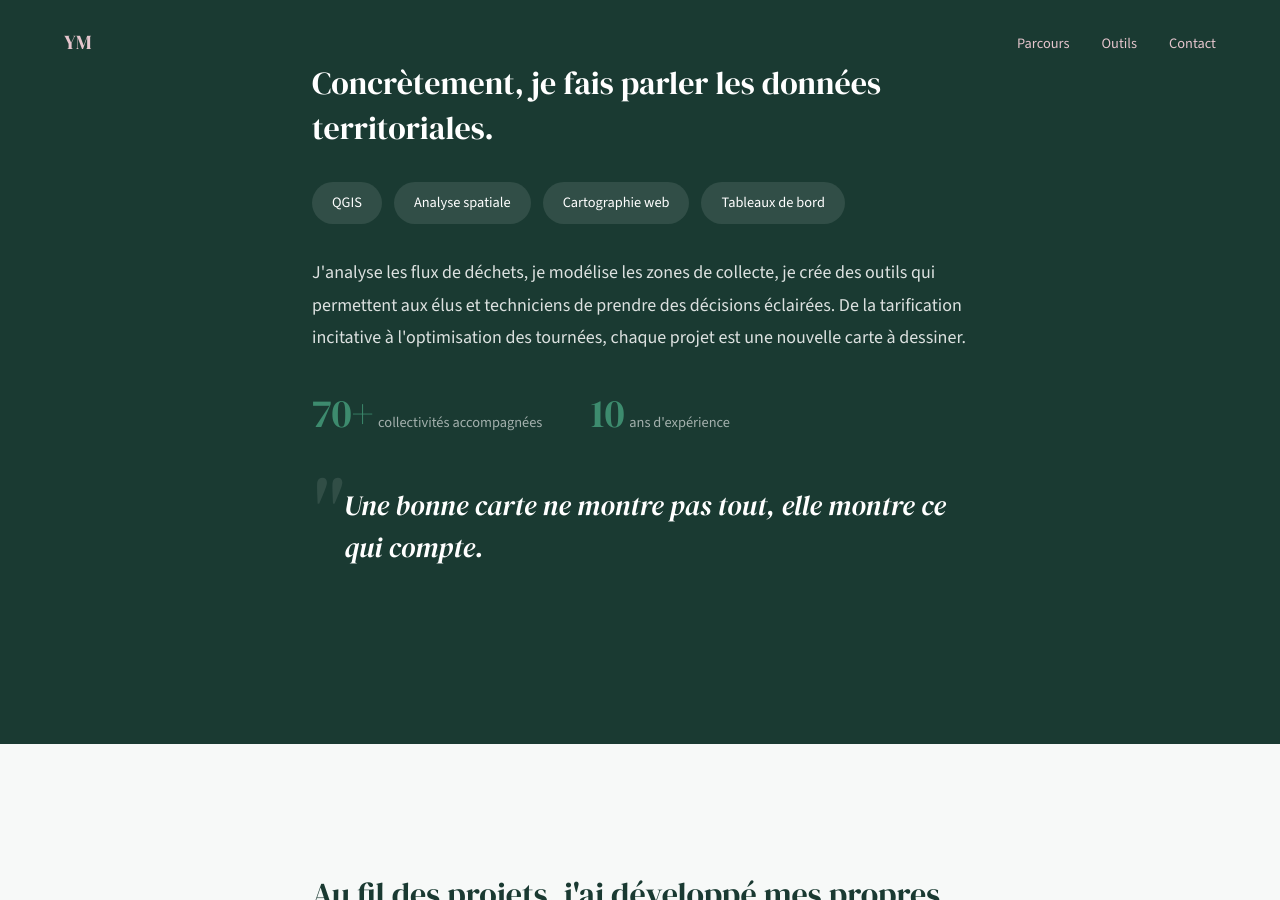
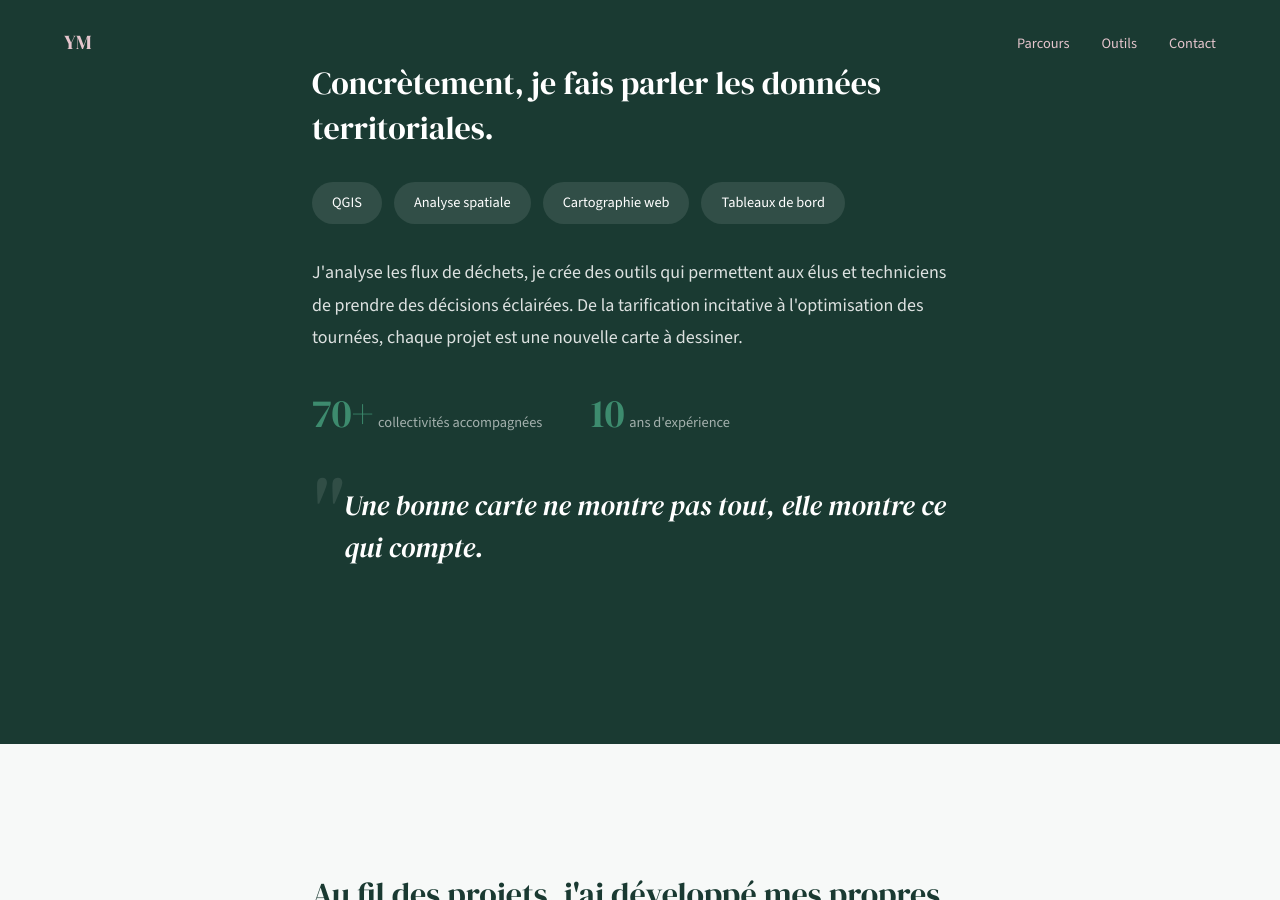
Before and after one commit to yvesmarti/yvesmarti.github.io, a Jekyll site: the page built from index.html, in a window 1280 px wide and 900 px high, scrolled down 3405 px. Built offline with Jekyll 4.4.1, drawn with Linux system fonts in a browser that asks for light colours; some of the changed text lies outside the part shown.

Commit message:
Update index.html
Corrections diverses

```diff
--- a/index.html
+++ b/index.html
@@ -71,7 +71,7 @@ layout: default
         </div>
 
         <p>
-            J'analyse les flux de déchets, je modélise les zones de collecte, je crée des outils qui permettent aux élus et techniciens de prendre des décisions éclairées. De la tarification incitative à l'optimisation des tournées, chaque projet est une nouvelle carte à dessiner.
+            J'analyse les flux de déchets, je crée des outils qui permettent aux élus et techniciens de prendre des décisions éclairées. De la tarification incitative à l'optimisation des tournées, chaque projet est une nouvelle carte à dessiner.
         </p>
 
         <div class="stats-row">
```
Also changed, not shown: other parts of index.html (+1 -1 lines).
